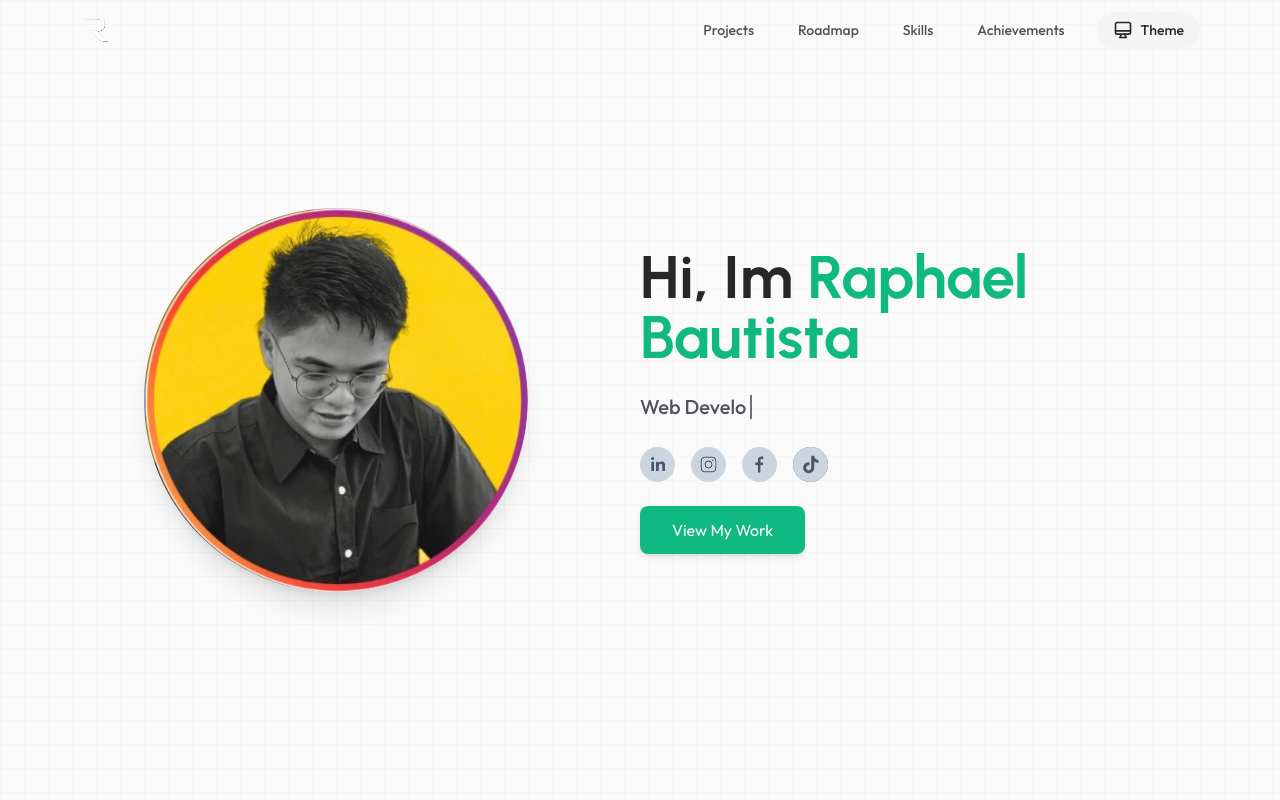
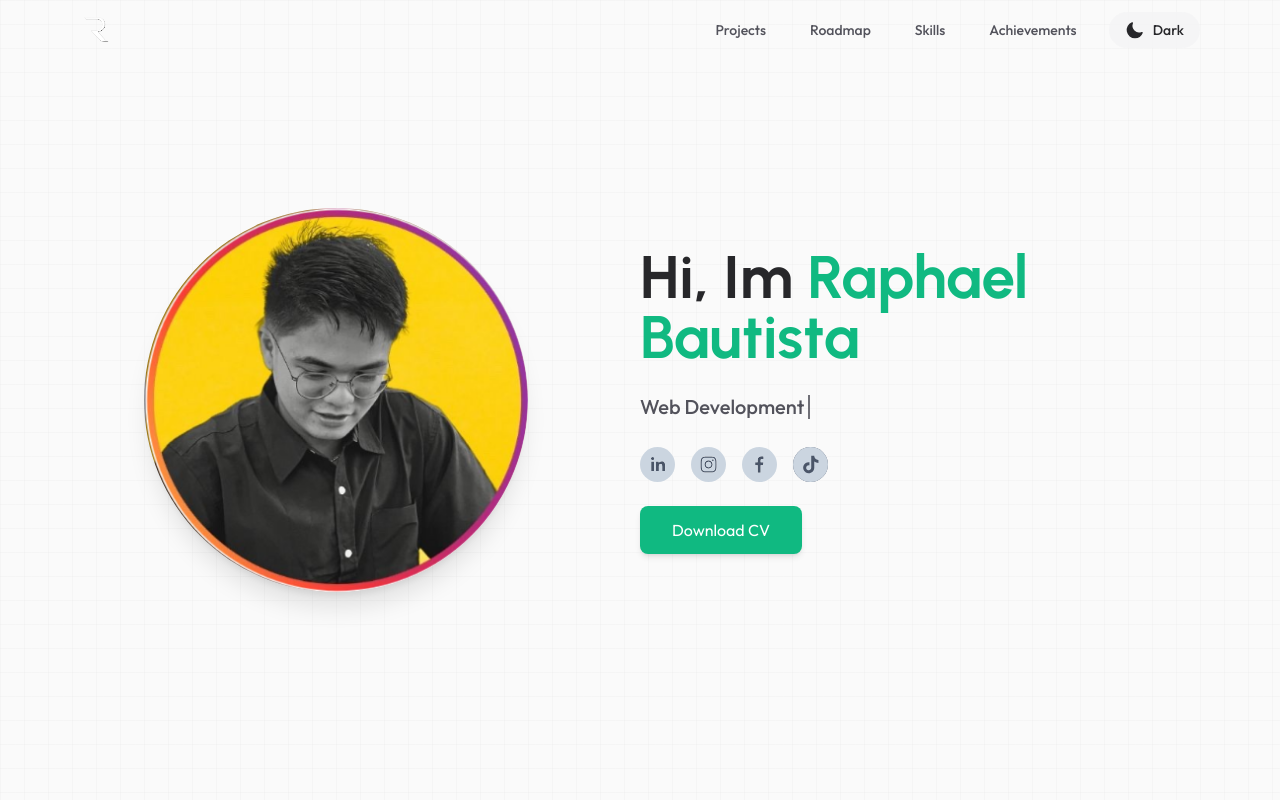
Before and after one commit to raphaelbautista/nextjs-portfolio-site, a Next.js app: page / in a window 1280 px wide. Shown: the top 800 px of the page. Built offline with nearby package versions, Linux system fonts and the light colour scheme.

Commit message:
feat: update HeroSection roles, enhance theme management in Header, and improve CV download functionality

```diff
--- a/src/components/Header.tsx
+++ b/src/components/Header.tsx
@@ -4,46 +4,31 @@ import Link from "next/link";
 import Image from "next/image";
 
 export default function Header() {
-  const [theme, setTheme] = useState<"system" | "light" | "dark">("system");
-  const [isThemeMenuOpen, setIsThemeMenuOpen] = useState(false);
+  const [theme, setTheme] = useState<"light" | "dark">("light"); // Default to light, will be overridden by system pref
   const [scrolled, setScrolled] = useState(false);
   const [isMobileMenuOpen, setIsMobileMenuOpen] = useState(false);
 
-  // Theme setup and system theme listener
+  // Theme setup based on system preference
   useEffect(() => {
-    const savedTheme = localStorage.getItem("theme") as
-      | "system"
-      | "light"
-      | "dark";
     const systemDark = window.matchMedia(
       "(prefers-color-scheme: dark)"
     ).matches;
-
-    // Set initial theme from localStorage or default to "system"
-    const initialTheme = savedTheme || "system";
+    const initialTheme = systemDark ? "dark" : "light";
     setTheme(initialTheme);
-
-    // Apply theme on load
-    const applyTheme = (selectedTheme: "system" | "light" | "dark") => {
-      document.documentElement.classList.toggle(
-        "dark",
-        selectedTheme === "dark" || (selectedTheme === "system" && systemDark)
-      );
-    };
-    applyTheme(initialTheme);
+    document.documentElement.classList.toggle("dark", initialTheme === "dark");
 
     // Listen for system theme changes
     const mediaQuery = window.matchMedia("(prefers-color-scheme: dark)");
     const handleSystemThemeChange = (e: MediaQueryListEvent) => {
-      if (theme === "system") {
-        document.documentElement.classList.toggle("dark", e.matches);
-      }
+      const newTheme = e.matches ? "dark" : "light";
+      setTheme(newTheme);
+      document.documentElement.classList.toggle("dark", e.matches);
     };
     mediaQuery.addEventListener("change", handleSystemThemeChange);
 
     return () =>
       mediaQuery.removeEventListener("change", handleSystemThemeChange);
-  }, [theme]);
+  }, []);
 
   // Listen for scroll to update header style
   useEffect(() => {
@@ -52,17 +37,10 @@ export default function Header() {
     return () => window.removeEventListener("scroll", handleScroll);
   }, []);
 
-  const updateTheme = (selectedTheme: "system" | "light" | "dark") => {
-    setTheme(selectedTheme);
-    localStorage.setItem("theme", selectedTheme);
-    const systemDark = window.matchMedia(
-      "(prefers-color-scheme: dark)"
-    ).matches;
-    document.documentElement.classList.toggle(
-      "dark",
-      selectedTheme === "dark" || (selectedTheme === "system" && systemDark)
-    );
-    setIsThemeMenuOpen(false);
+  const toggleTheme = () => {
+    const newTheme = theme === "dark" ? "light" : "dark";
+    setTheme(newTheme);
+    document.documentElement.classList.toggle("dark", newTheme === "dark");
   };
 
   return (
@@ -110,13 +88,19 @@ export default function Header() {
           {/* Desktop Navigation */}
           <div className="hidden lg:flex gap-5 items-center">
             <NavLinks scrolled={scrolled} />
-            <ThemeDropdown
-              theme={theme}
-              isThemeMenuOpen={isThemeMenuOpen}
-              setIsThemeMenuOpen={setIsThemeMenuOpen}
-              updateTheme={updateTheme}
-              scrolled={scrolled}
-            />
+            <button
+              onClick={toggleTheme}
+              className={`flex items-center gap-2 px-4 py-2 rounded-full transition-all duration-300 ${
+                scrolled
+                  ? "bg-zinc-100 dark:bg-zinc-800"
+                  : "bg-zinc-100/80 dark:bg-zinc-800/50"
+              } hover:bg-zinc-200 dark:hover:bg-zinc-700`}
+            >
+              {theme === "dark" ? <SunIcon /> : <MoonIcon />}
+              <span className="text-sm font-medium font-body text-zinc-800 dark:text-zinc-200">
+                {theme === "dark" ? "Light" : "Dark"}
+              </span>
+            </button>
           </div>
         </div>
 
@@ -130,15 +114,20 @@ export default function Header() {
               exit={{ opacity: 0, height: 0 }}
               transition={{ duration: 0.3 }}
             >
-              <NavLinks scrolled={scrolled} isMobile />
-              <ThemeDropdown
-                theme={theme}
-                isThemeMenuOpen={isThemeMenuOpen}
-                setIsThemeMenuOpen={setIsThemeMenuOpen}
-                updateTheme={updateTheme}
+              <NavLinks
                 scrolled={scrolled}
                 isMobile
+                closeMenu={() => setIsMobileMenuOpen(false)}
               />
+              <button
+                onClick={toggleTheme}
+                className="mt-4 flex items-center gap-2 px-4 py-2 rounded-full transition-all duration-300 bg-zinc-100/80 dark:bg-zinc-800/50 hover:bg-zinc-200 dark:hover:bg-zinc-700"
+              >
+                {theme === "dark" ? <SunIcon /> : <MoonIcon />}
+                <span className="text-sm font-medium font-body text-zinc-800 dark:text-zinc-200">
+                  {theme === "dark" ? "Light" : "Dark"}
+                </span>
+              </button>
             </motion.div>
           )}
         </AnimatePresence>
@@ -151,98 +140,25 @@ export default function Header() {
 const NavLinks = ({
   scrolled,
   isMobile = false,
+  closeMenu,
 }: {
   scrolled: boolean;
   isMobile?: boolean;
+  closeMenu?: () => void;
 }) => (
   <div className={`flex ${isMobile ? "flex-col gap-3" : "gap-5"}`}>
-    <NavLink href="#projects" scrolled={scrolled}>
+    <NavLink href="#projects" scrolled={scrolled} onClick={closeMenu}>
       Projects
     </NavLink>
-    <NavLink href="#roadmap" scrolled={scrolled}>
+    <NavLink href="#roadmap" scrolled={scrolled} onClick={closeMenu}>
       Roadmap
     </NavLink>
-    <NavLink href="#skills" scrolled={scrolled}>
+    <NavLink href="#skills" scrolled={scrolled} onClick={closeMenu}>
       Skills
     </NavLink>
-    <NavLink href="#achievements" scrolled={scrolled}>
+    <NavLink href="#achievements" scrolled={scrolled} onClick={closeMenu}>
       Achievements
     </NavLink>
-  </div>
-);
-
-// Reusable ThemeDropdown Component
-const ThemeDropdown = ({
-  theme,
-  isThemeMenuOpen,
-  setIsThemeMenuOpen,
-  updateTheme,
-  scrolled,
-  isMobile = false,
-}: {
-  theme: "system" | "light" | "dark";
-  isThemeMenuOpen: boolean;
-  setIsThemeMenuOpen: (open: boolean) => void;
-  updateTheme: (theme: "system" | "light" | "dark") => void;
-  scrolled: boolean;
-  isMobile?: boolean;
-}) => (
-  <div className={`relative ${isMobile ? "mt-4" : ""}`}>
-    <button
-      onClick={() => setIsThemeMenuOpen(!isThemeMenuOpen)}
-      onBlur={() => setTimeout(() => setIsThemeMenuOpen(false), 100)}
-      className={`flex items-center gap-2 px-4 py-2 rounded-full transition-all duration-300 ${
-        scrolled
-          ? "bg-zinc-100 dark:bg-zinc-800"
-          : "bg-zinc-100/80 dark:bg-zinc-800/50"
-      } hover:bg-zinc-200 dark:hover:bg-zinc-700`}
-    >
-      {theme === "dark" ? (
-        <MoonIcon />
-      ) : theme === "light" ? (
-        <SunIcon />
-      ) : (
-        <SystemIcon />
-      )}
-      <span className="text-sm font-medium font-body text-zinc-800 dark:text-zinc-200">
-        Theme
-      </span>
-    </button>
-
-    {isThemeMenuOpen && (
-      <div
-        className={`absolute ${
-          isMobile ? "left-0" : "right-0"
-        } mt-2 w-48 origin-top-right rounded-lg bg-zinc-100 dark:bg-zinc-800 shadow-lg ring-1 ring-zinc-900/5 dark:ring-zinc-700 focus:outline-none`}
-      >
-        <div className="p-2 space-y-1">
-          <button
-            onClick={() => updateTheme("system")}
-            className="flex w-full items-center gap-2 rounded-md px-3 font-body py-2 text-sm text-zinc-800 dark:text-zinc-200 hover:bg-zinc-200 dark:hover:bg-zinc-700"
-          >
-            <SystemIcon />
-            System
-            {theme === "system" && <CheckIcon />}
-          </button>
-          <button
-            onClick={() => updateTheme("light")}
-            className="flex w-full items-center gap-2 font-body rounded-md px-3 py-2 text-sm text-zinc-800 dark:text-zinc-200 hover:bg-zinc-200 dark:hover:bg-zinc-700"
-          >
-            <SunIcon />
-            Light
-            {theme === "light" && <CheckIcon />}
-          </button>
-          <button
-            onClick={() => updateTheme("dark")}
-            className="flex w-full items-center gap-2 font-body rounded-md px-3 py-2 text-sm text-zinc-800 dark:text-zinc-200 hover:bg-zinc-200 dark:hover:bg-zinc-700"
-          >
-            <MoonIcon />
-            Dark
-            {theme === "dark" && <CheckIcon />}
-          </button>
-        </div>
-      </div>
-    )}
   </div>
 );
 
@@ -250,9 +166,15 @@ interface NavLinkProps {
   href: string;
   children: React.ReactNode;
   scrolled: boolean;
+  onClick?: () => void;
 }
 
-const NavLink: React.FC<NavLinkProps> = ({ href, children, scrolled }) => (
+const NavLink: React.FC<NavLinkProps> = ({
+  href,
+  children,
+  scrolled,
+  onClick,
+}) => (
   <Link
     href={href}
     className={`font-body text-sm font-medium px-3 py-2 rounded-lg transition-all duration-300
@@ -263,41 +185,10 @@ const NavLink: React.FC<NavLinkProps> = ({ href, children, scrolled }) => (
       }
       relative after:content-[''] after:absolute after:bottom-1 after:left-0 after:w-0 after:h-px
       after:bg-emerald-500 after:transition-all after:duration-300 hover:after:w-full`}
+    onClick={onClick}
   >
     {children}
   </Link>
-);
-
-const CheckIcon = () => (
-  <svg
-    xmlns="http://www.w3.org/2000/svg"
-    className="ml-auto h-5 w-5 text-emerald-500"
-    viewBox="0 0 20 20"
-    fill="currentColor"
-  >
-    <path
-      fillRule="evenodd"
-      d="M16.707 5.293a1 1 0 010 1.414l-8 8a1 1 0 01-1.414 0l-4-4a1 1 0 011.414-1.414L8 12.586l7.293-7.293a1 1 0 011.414 0z"
-      clipRule="evenodd"
-    />
-  </svg>
-);
-
-const SystemIcon = () => (
-  <svg
-    xmlns="http://www.w3.org/2000/svg"
-    className="h-5 w-5 text-zinc-800 dark:text-zinc-200"
-    fill="none"
-    viewBox="0 0 24 24"
-    stroke="currentColor"
-  >
-    <path
-      strokeLinecap="round"
-      strokeLinejoin="round"
-      strokeWidth={2}
-      d="M9.75 17L9 20l-1 1h8l-1-1-.75-3M3 13h18M5 17h14a2 2 0 002-2V5a2 2 0 00-2-2H5a2 2 0 00-2 2v10a2 2 0 002 2z"
-    />
-  </svg>
 );
 
 const SunIcon = () => (
--- a/src/components/HeroSection.tsx
+++ b/src/components/HeroSection.tsx
@@ -1,14 +1,12 @@
 import { motion, useScroll, useTransform } from "framer-motion";
 import { useState, useEffect, useMemo } from "react";
 import { SocialIcon } from "react-social-icons";
+import Image from "next/image";
 
 const MotionSocialIcon = motion(SocialIcon);
 
 const RotatingTypewriter = () => {
-  const roles = useMemo(
-    () => ["Systems Administration", "Web Development"],
-    []
-  );
+  const roles = useMemo(() => ["Technical Support", "Web Development"], []);
 
   const [currentIndex, setCurrentIndex] = useState(0);
   const [currentText, setCurrentText] = useState("");
@@ -45,7 +43,7 @@ const RotatingTypewriter = () => {
   return (
     <div className="inline-flex items-center h-8">
       <span className="font-body text-xl text-zinc-600 dark:text-zinc-400 font-medium">
-        {currentText}
+        {currentText || "\u00A0"}
       </span>
       <motion.span
         animate={{ opacity: [0, 1, 0] }}
@@ -76,10 +74,12 @@ const HeroSection = () => {
           animate={{ scale: 1 }}
           transition={{ duration: 0.5 }}
         >
-          <img
+          <Image
             src="/avatar.png"
             alt="Raphael Bautista"
-            className="w-64 h-64 lg:w-96 lg:h-96 rounded-full object-cover shadow-xl hover:shadow-2xl transition-all duration-300"
+            width={256} // Corresponds to w-64 (64 * 4px = 256px)
+            height={256} // Corresponds to h-64 (64 * 4px = 256px)
+            className="rounded-full object-cover shadow-xl hover:shadow-2xl transition-all duration-300 lg:w-96 lg:h-96"
           />
         </motion.div>
 
@@ -149,9 +149,10 @@ const HeroSection = () => {
             whileHover={{ scale: 1.05 }}
             whileTap={{ scale: 0.95 }}
             className="bg-emerald-500 text-white px-8 py-3 font-body rounded-lg w-fit shadow-md hover:bg-emerald-600 transition-colors mt-6"
-            href="#projects"
+            href="/assets/Raphael_Bautista_CV.pdf" // Path to your CV in the public directory
+            download="Raphael_Bautista_CV.pdf" // Ensures the file downloads with this name
           >
-            View My Work
+            Download CV
           </motion.a>
         </motion.div>
       </div>
```
Also changed, not shown: 1 other file (tests, documents, lock files or other folders).
